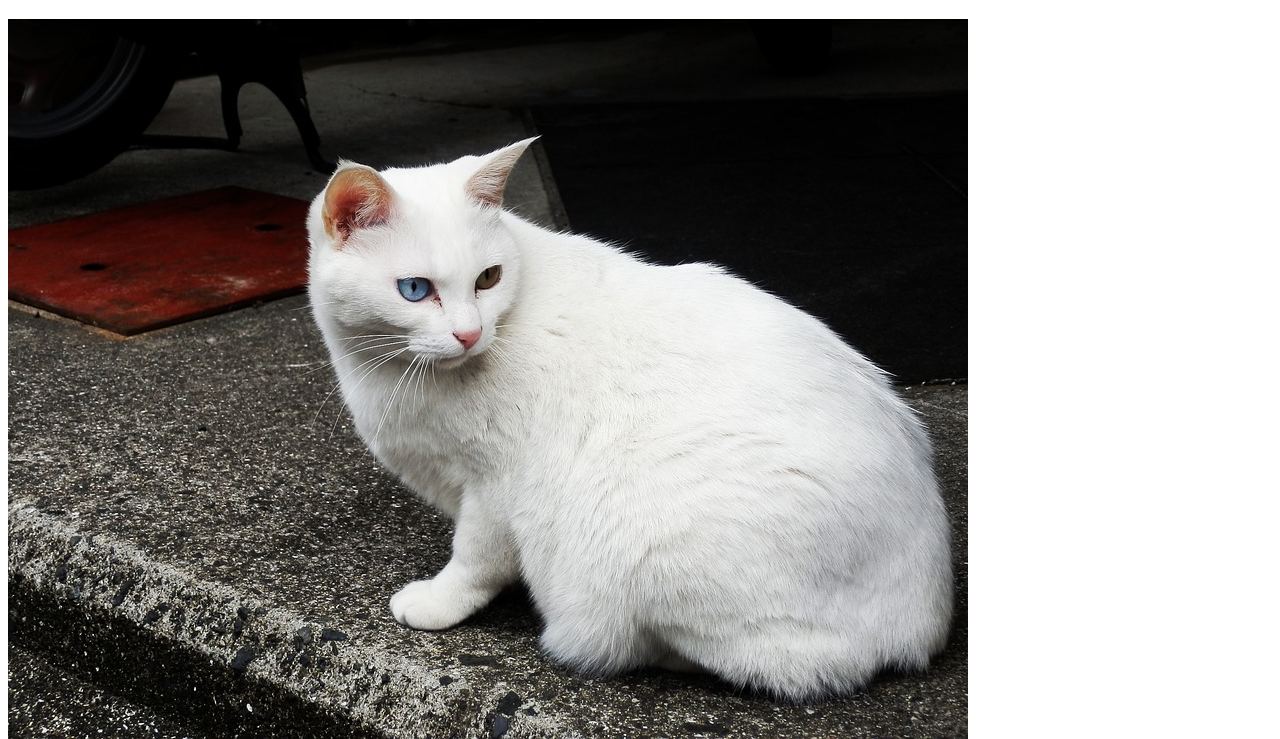
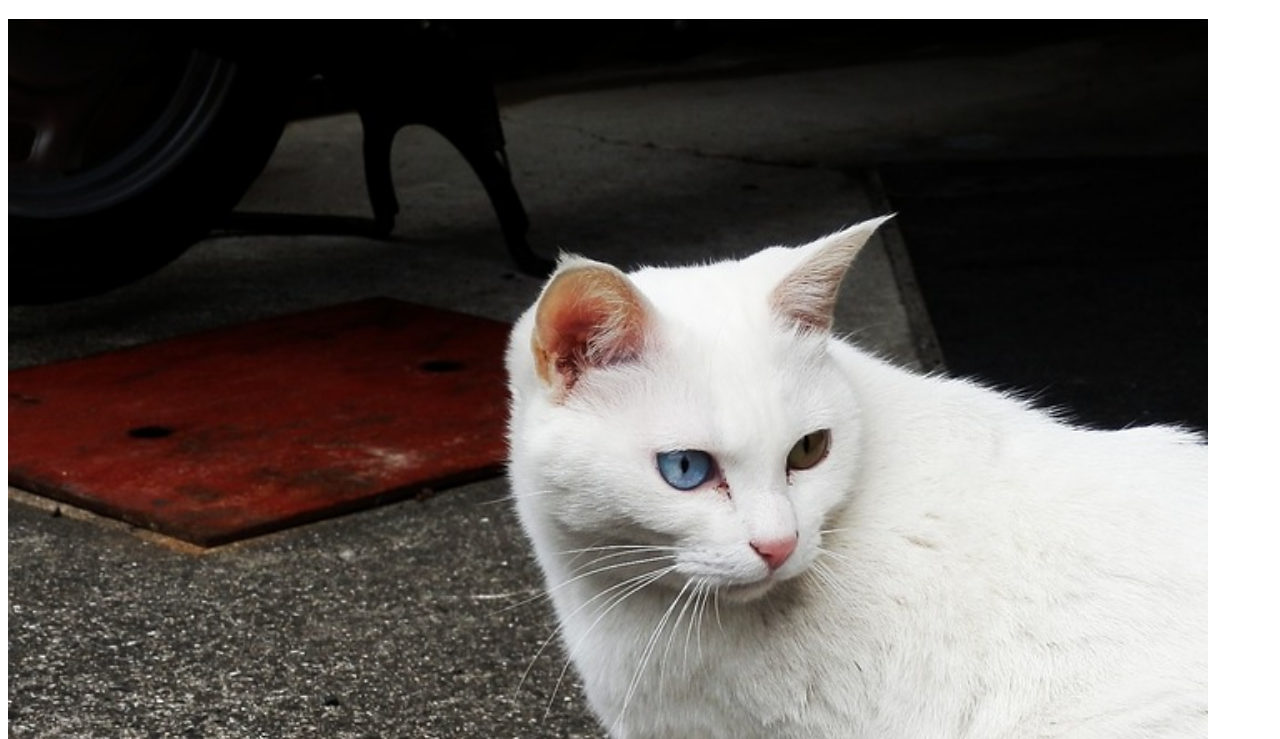
Before and after one commit to ambitiousBlue/cats, a plain HTML site: page index.html in a window 1280 px wide. Shown: the part 61-800 px from the top of the page. Drawn offline with Linux system fonts and the light colour scheme.

Commit message:
Add background image

```diff
--- a/index.html
+++ b/index.html
@@ -2,9 +2,11 @@
 <html>
   <head>
     <title>Cat's Rule</title>
+    <link href = "resource/css/style.css" rel = "stylesheet">
   </head>
   <body>
     <h1>Hello, Cats!</h1>
-      <img src = "images/whiteCat.jpg" />
+        <div class="cat">
+        </div>
   </body>
 </html>
--- /dev/null
+++ b/resource/css/style.css
@@ -0,0 +1,6 @@
+.cat {
+  background: url("../../images/whiteCat.jpg");
+  background-size: cover;
+  width: 1200px;
+  height: 1200px;
+}
```
